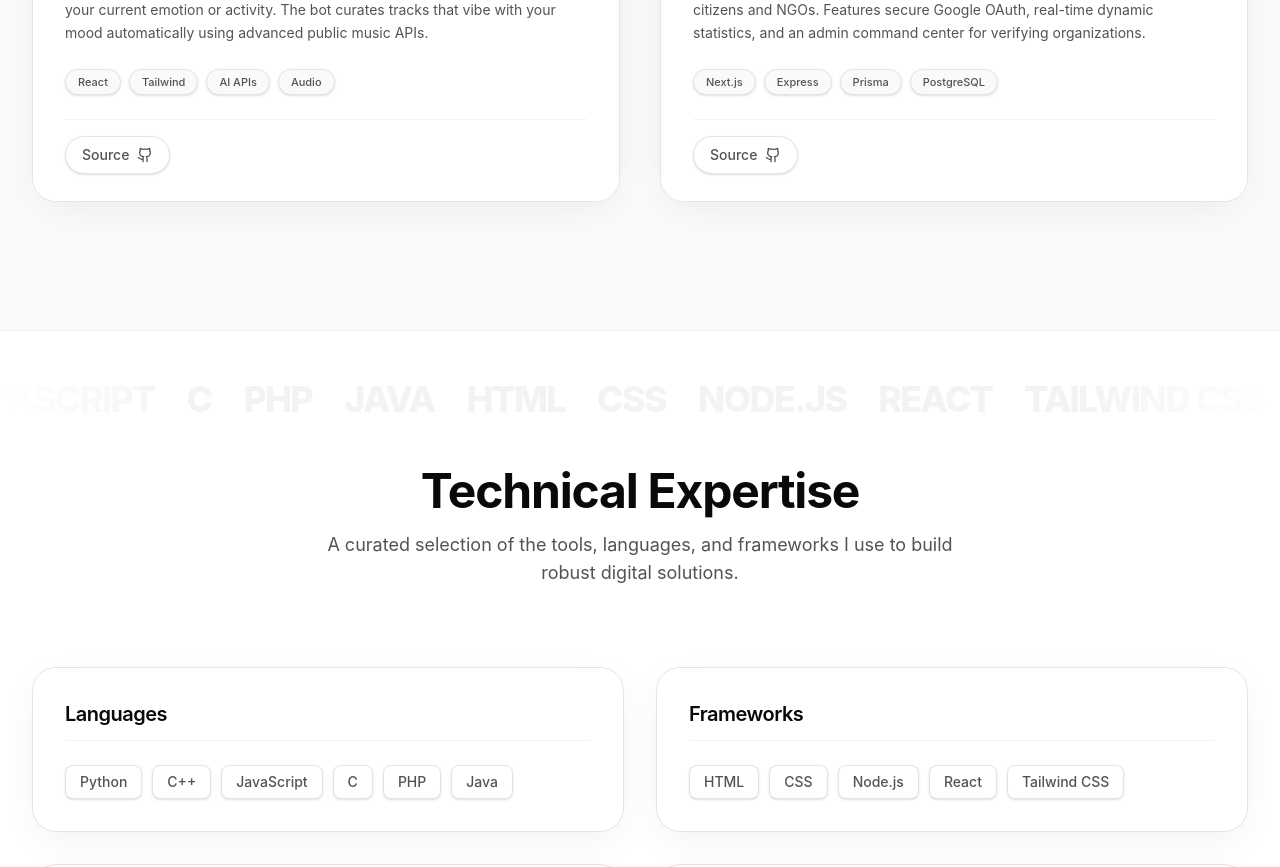
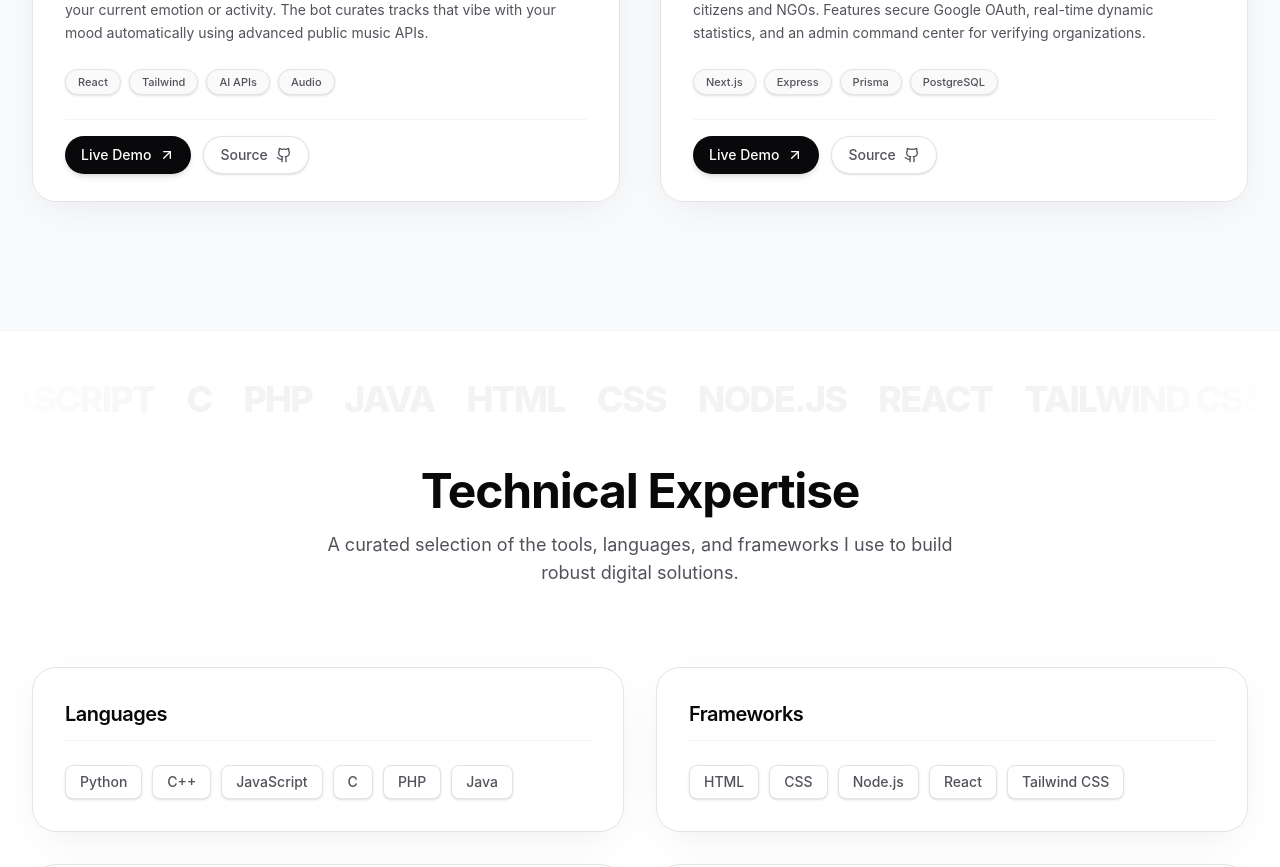
Before and after one commit to aditya-manas02/Portfolio, a React (Vite) app: page / in a window 1280 px wide. Shown: the part 2220-3087 px from the top of the page. Built offline with nearby package versions, Linux system fonts and the light colour scheme.

Commit message:
fix: update live project links

```diff
--- a/src/components/Projects.tsx
+++ b/src/components/Projects.tsx
@@ -33,20 +33,20 @@ const allProjects = [
         subtitle: 'AI Music Curator',
         description: 'An AI-powered web app that generates personalized music playlists based on your current emotion or activity. The bot curates tracks that vibe with your mood automatically using advanced public music APIs.',
         tech: ['React', 'Tailwind', 'AI APIs', 'Audio'],
-        link: '#',
+        link: 'https://emotion-beat-curator-bot.vercel.app/',
         github: 'https://github.com/aditya-manas02/emotion-beat-curator-bot',
         image: emotionBeatImg,
-        live: false,
+        live: true,
     },
     {
         title: 'Sevantra',
         subtitle: 'Civic Engagement Platform',
         description: 'A comprehensive monorepo platform designed to bridge the gap between citizens and NGOs. Features secure Google OAuth, real-time dynamic statistics, and an admin command center for verifying organizations.',
         tech: ['Next.js', 'Express', 'Prisma', 'PostgreSQL'],
-        link: 'https://sevantra-web.vercel.app',
+        link: 'https://sevantra.vercel.app/',
         github: 'https://github.com/aditya-manas02/sevantra',
         image: sevantraImg,
-        live: false,
+        live: true,
     }
 ];
 
```
